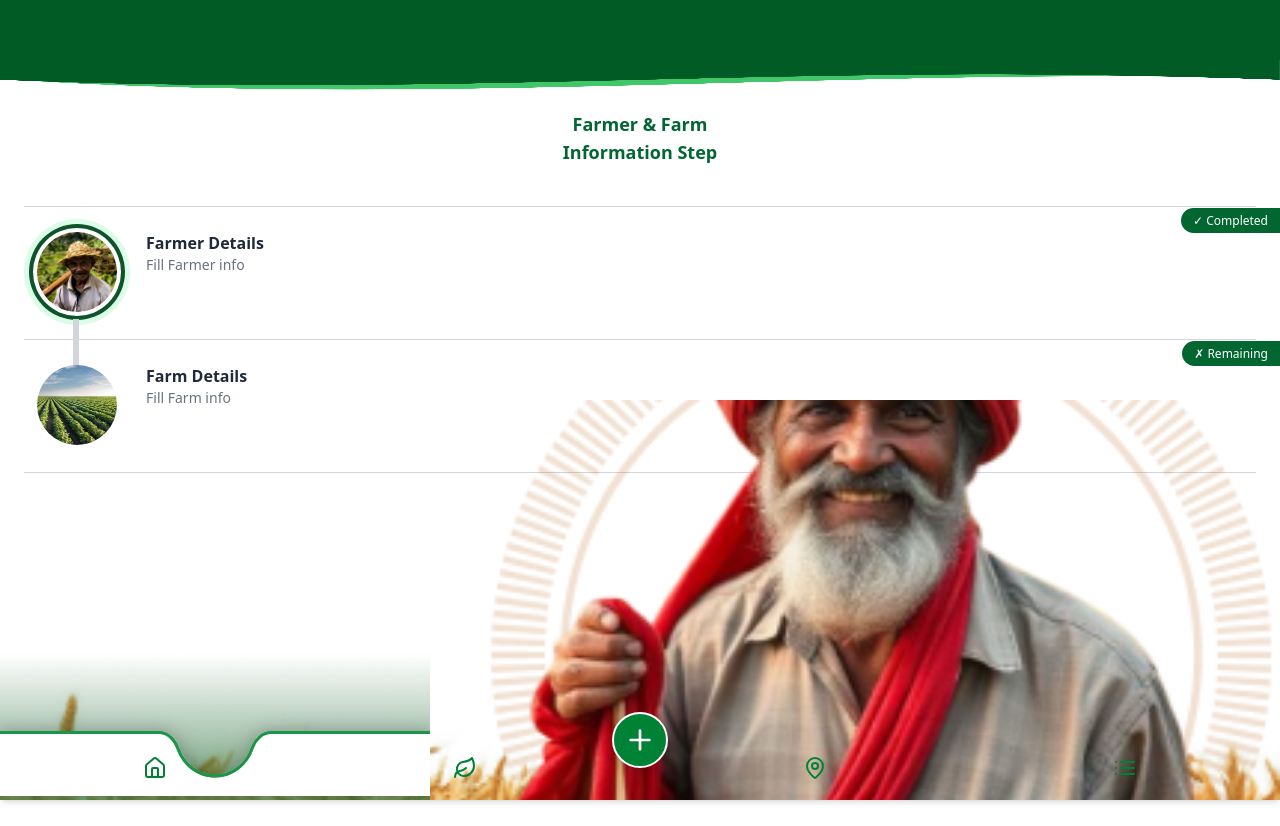
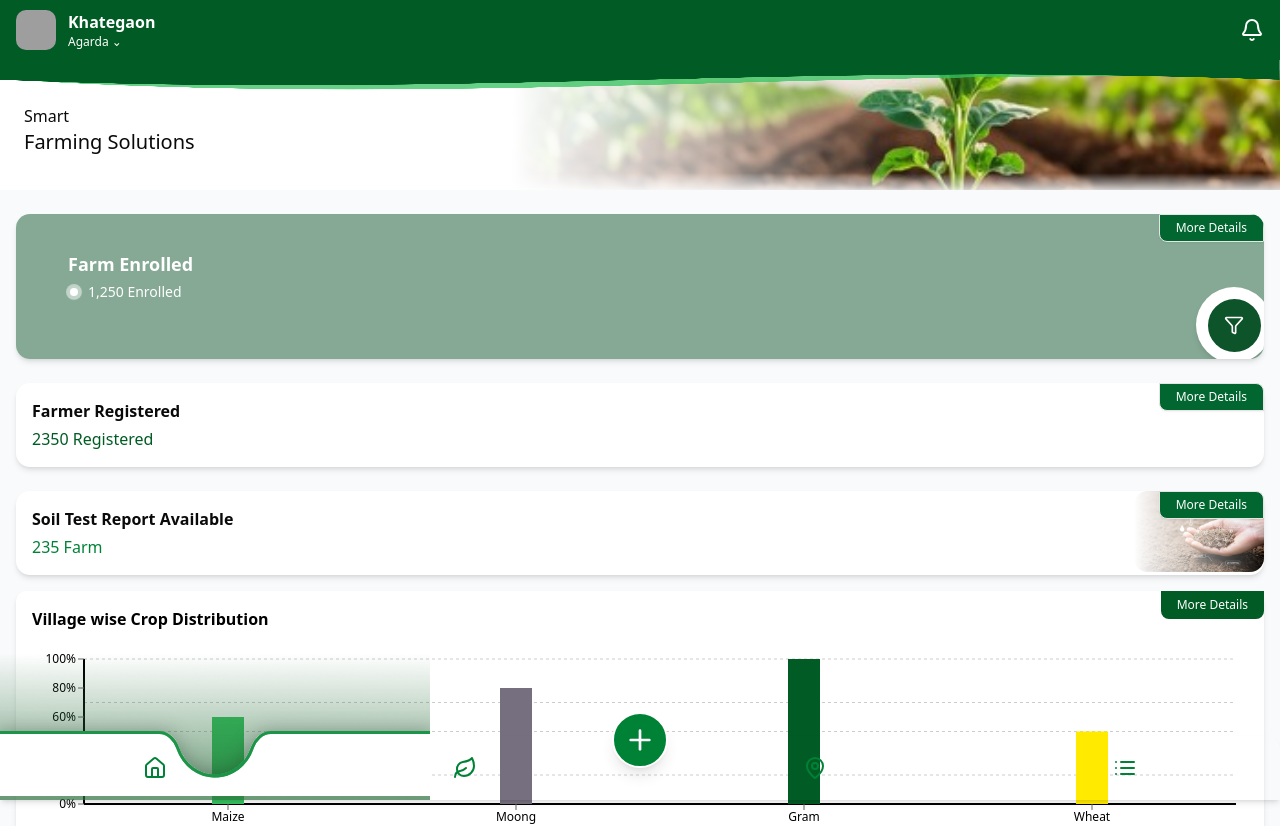
Before and after one commit to Nikeshjaiswal55/Ashaa-PWA, a React (Vite) app: page /page-1 in a window 1280 px wide. Shown: the top 826 px of the page. Before the commit the page ends 800 px from the top, so only its background shows below. Built offline with nearby package versions, Linux system fonts and the light colour scheme; grey boxes are pictures that could not be loaded.

Commit message:
add some new changes

```diff
--- a/src/App.tsx
+++ b/src/App.tsx
@@ -7,9 +7,9 @@
 import Notifications from '@/sections/Notifications';
 import SW from '@/sections/SW';
 
+import Pages from '../src/routes/Pages/Pages';
 import '../src/style.css';
 import Layout from './components/Layout';
-import Page2 from './pages/Onboarding';
 import { store } from './redux/store';
 
 function App() {
@@ -21,7 +21,9 @@
         <BrowserRouter>
           <Layout>
             {/* <Home /> */}
-            <Page2 />
+
+            {/* <Page2 /> */}
+            <Pages />
           </Layout>
           {/* <ProfilePage /> */}
         </BrowserRouter>
--- /dev/null
+++ b/src/pages/FarmerForm/index.tsx
@@ -0,0 +1,7 @@
+import React from 'react';
+
+const index = () => {
+  return <div className="h-full w-full"></div>;
+};
+
+export default index;
--- a/src/pages/Page3/Page3.tsx
+++ /dev/null
@@ -1,17 +0,0 @@
-import Typography from '@mui/material/Typography';
-
-import Meta from '@/components/Meta';
-import { FullSizeCenteredFlexBox } from '@/components/styled';
-
-function Page3() {
-  return (
-    <>
-      <Meta title="page 3" />
-      <FullSizeCenteredFlexBox>
-        <Typography variant="h3">Page 3</Typography>
-      </FullSizeCenteredFlexBox>
-    </>
-  );
-}
-
-export default Page3;
--- a/src/pages/Page3/index.ts
+++ /dev/null
@@ -1,3 +0,0 @@
-import Page3 from './Page3';
-
-export default Page3;
--- a/src/routes/index.ts
+++ b/src/routes/index.ts
@@ -22,7 +22,7 @@
     icon: undefined,
   },
   [Pages.Page3]: {
-    component: asyncComponentLoader(() => import('@/pages/Page3')),
+    component: asyncComponentLoader(() => import('@/pages/FarmerForm')),
     path: '/page-3',
     title: 'Page 3',
     icon: undefined,
```
